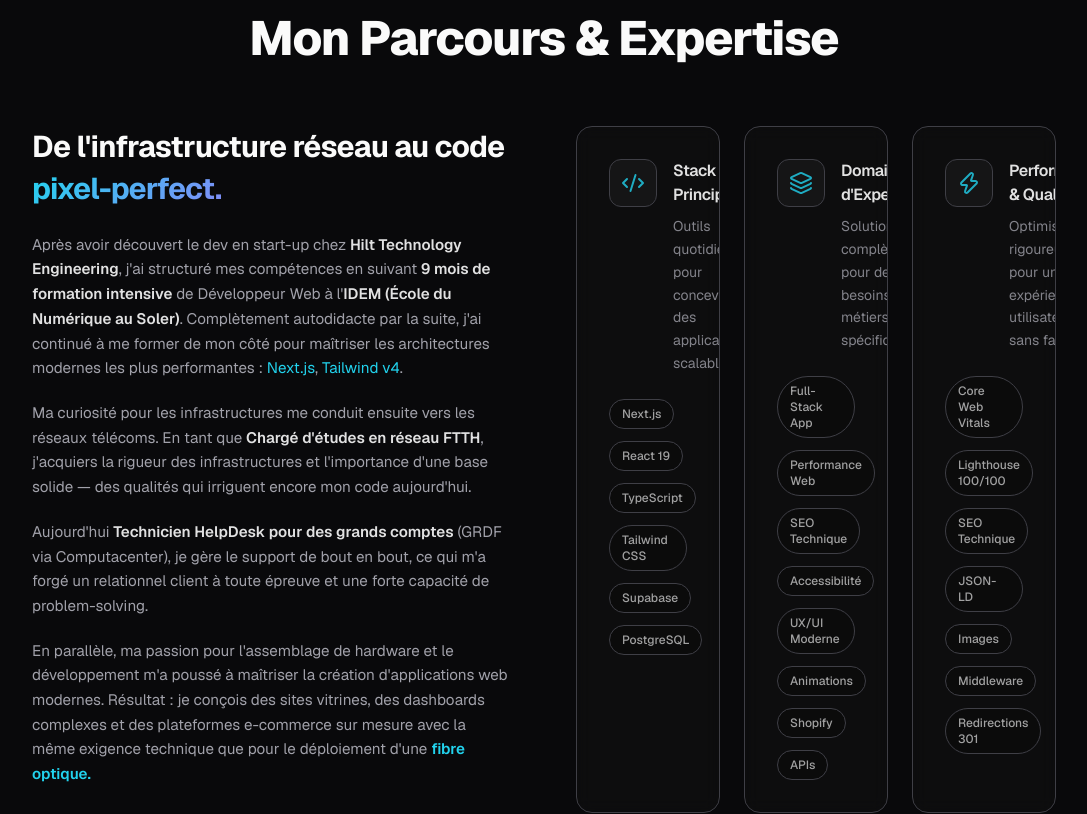
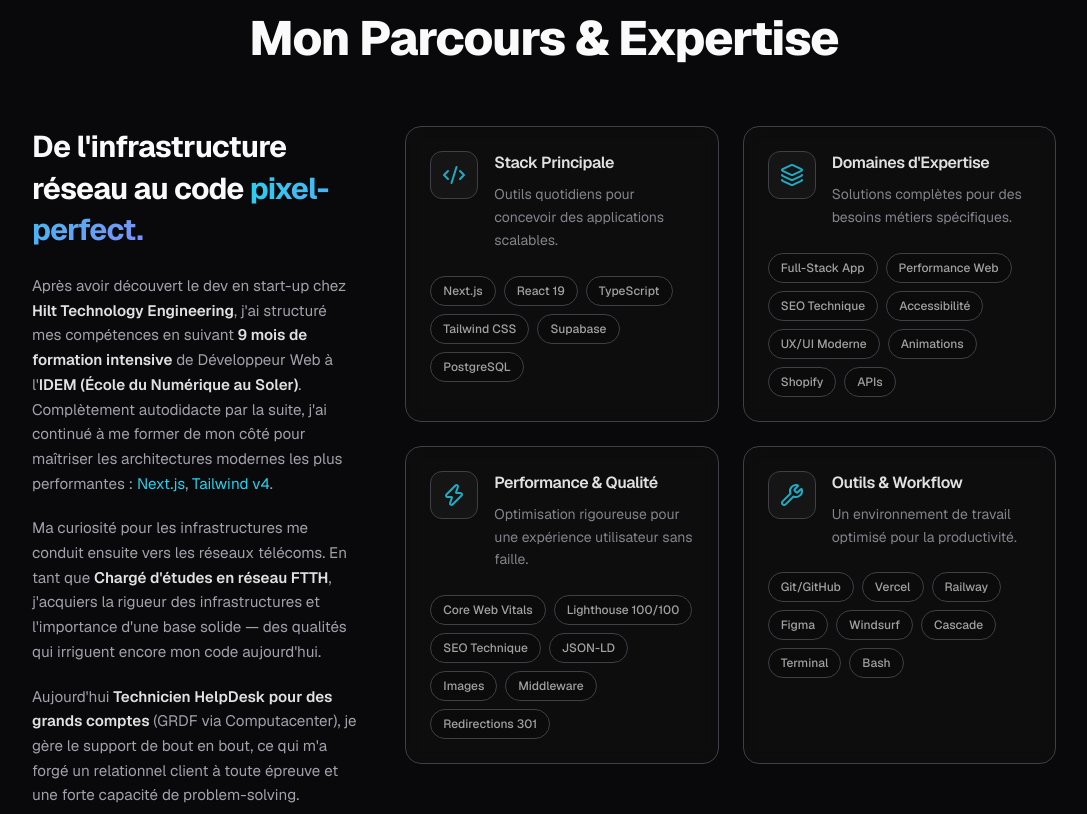
Before and after one commit to GROSJOINDEBEUH/portfolio, a Next.js app: page / in a window 1280 px wide. Shown: the part 4260-5074 px from the top of the page, without its empty margins (96-1183 px from the left). Built offline with nearby package versions, Linux system fonts and the light colour scheme.

Commit message:
fix: layout section expertise et flex-wrap des tags

```diff
--- a/src/components/sections/about.tsx
+++ b/src/components/sections/about.tsx
@@ -179,7 +179,7 @@ function NarrativeColumn() {
 
 function ExpertiseColumn() {
   return (
-    <div className="grid grid-cols-1 gap-6 md:grid-cols-2 lg:grid-cols-3">
+    <div className="grid grid-cols-1 sm:grid-cols-2 gap-6 w-full">
       {expertiseData.map((expertise) => (
         <ExpertiseCard key={expertise.title} expertise={expertise} />
       ))}
@@ -200,9 +200,13 @@ export function About() {
       <div className="mx-auto max-w-5xl">
         <SectionHeader />
 
-        <div className="grid grid-cols-1 gap-12 lg:grid-cols-2 lg:gap-16">
-          <NarrativeColumn />
-          <ExpertiseColumn />
+        <div className="flex flex-col lg:flex-row gap-12 items-start">
+          <div className="w-full lg:w-1/3">
+            <NarrativeColumn />
+          </div>
+          <div className="w-full lg:w-2/3">
+            <ExpertiseColumn />
+          </div>
         </div>
       </div>
     </section>
--- a/src/components/ui/ExpertiseCard.tsx
+++ b/src/components/ui/ExpertiseCard.tsx
@@ -22,18 +22,18 @@ export function ExpertiseCard({ expertise }: ExpertiseCardProps) {
 
   return (
     <motion.div
-      className="group relative overflow-hidden rounded-2xl bg-neutral-900/30 backdrop-blur-sm border border-white/[0.05] p-8 transition-all duration-300 hover:shadow-lg hover:shadow-black/20"
+      className="group relative overflow-hidden rounded-2xl bg-neutral-900/30 backdrop-blur-sm border border-white/[0.05] p-6 transition-all duration-300 hover:shadow-lg hover:shadow-black/20 min-w-0"
       whileHover={{ scale: 1.02 }}
       initial={{ opacity: 0, y: 20 }}
       animate={{ opacity: 1, y: 0 }}
       transition={{ duration: 0.3 }}
     >
       {/* Icon + Title */}
-      <div className="mb-6 flex items-start gap-4">
+      <div className="mb-6 flex items-start gap-4 min-w-0">
         <div className="flex h-12 w-12 shrink-0 items-center justify-center rounded-xl border border-white/[0.08] bg-white/[0.03] transition-colors group-hover:border-primary/15 group-hover:bg-primary/[0.05]">
           <Icon className="h-6 w-6 text-primary/80" />
         </div>
-        <div className="flex-1">
+        <div className="flex-1 min-w-0">
           <h3 className="text-base font-semibold tracking-tight text-foreground/90">
             {title}
           </h3>
@@ -44,7 +44,7 @@ export function ExpertiseCard({ expertise }: ExpertiseCardProps) {
       </div>
 
       {/* Skills */}
-      <div className="flex flex-wrap gap-3">
+      <div className="flex flex-wrap gap-2">
         {skills.map((skill) => (
           <SkillBadge key={skill} skill={skill} />
         ))}
```
